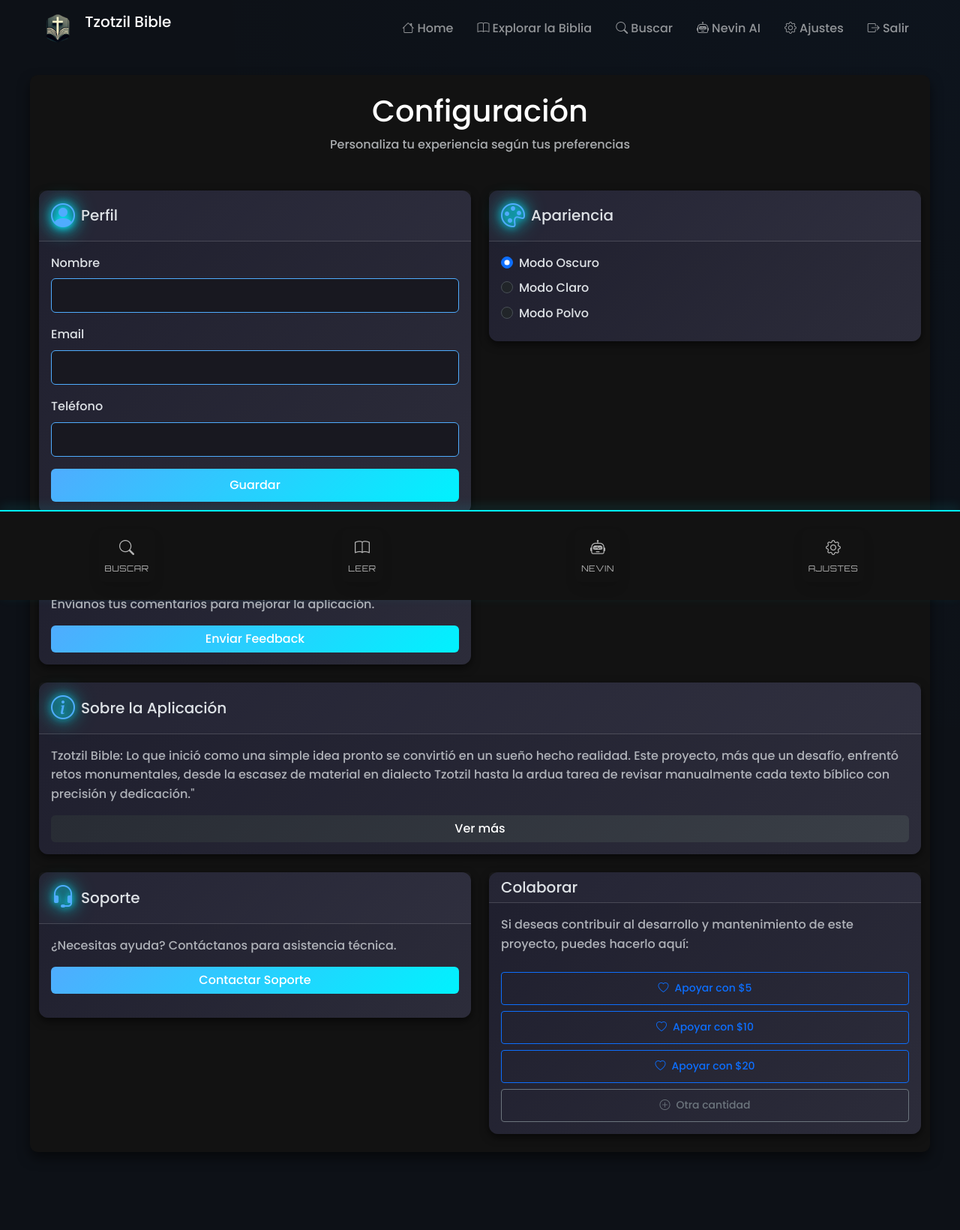
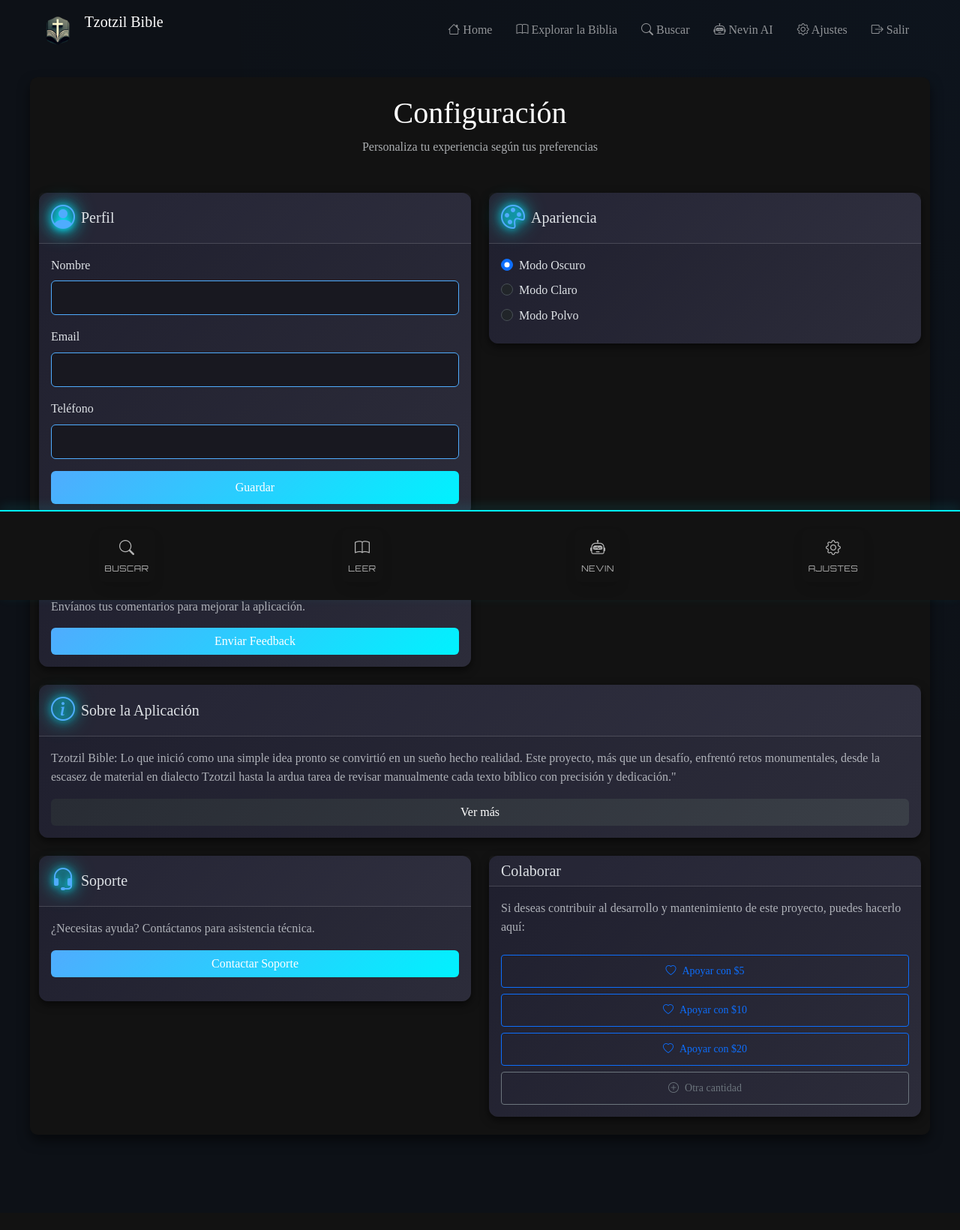
Before and after one commit to g3lasio/tzotzil-bible-V2.0, a Python web app: template templates/settings.html in a window 1280 px wide. Shown: the whole page at 75% size. After the commit the page ends 1489 px from the top, so only its background shows below. Run offline with Jinja, Linux system fonts and the light colour scheme; the template is opened without the code that fills it, so the values that code supplies are empty.

Commit message:
Assistant checkpoint: Forzar Poppins y remover conflictos de fuentes
Assistant generated file changes:
- static/css/style.css: Forzar Poppins para user-message
- templates/settings.html: Remover estilo de fuente general

---

User prompt:

revisa minuciosamente el archivo @static/css/style.css y asegurate que no existan otros archivos que esten causando conflicto para que popins pueda ser usado como la fuente para el user message.

```diff
--- a/templates/settings.html
+++ b/templates/settings.html
@@ -262,7 +262,7 @@
     @import url("https://fonts.googleapis.com/css2?family=Audiowide&display=swap");
 
     body {
-        font-family: 'Poppins', sans-serif;
+        font-family: inherit;
     }
 
     .settings-container {
```
